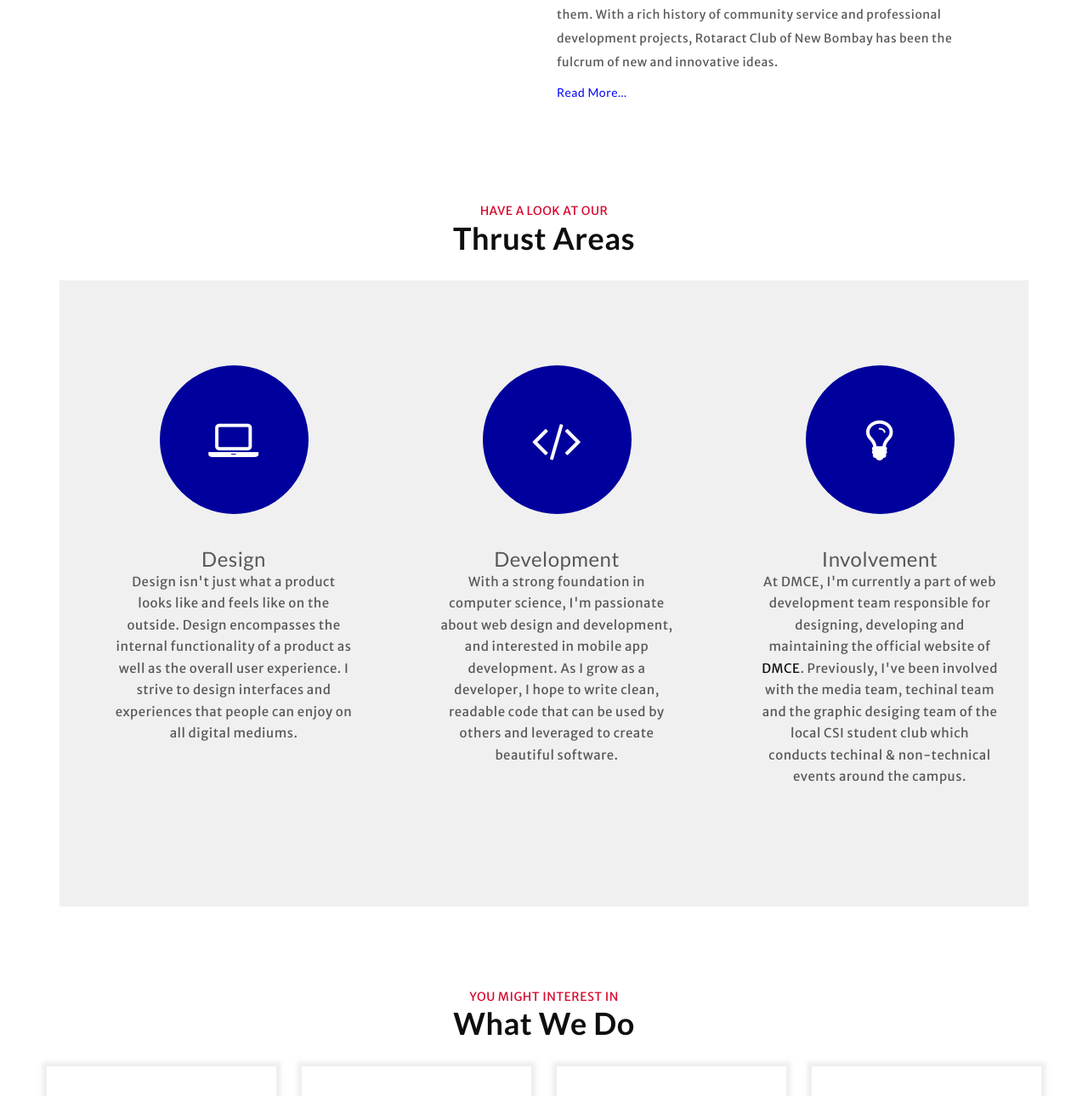
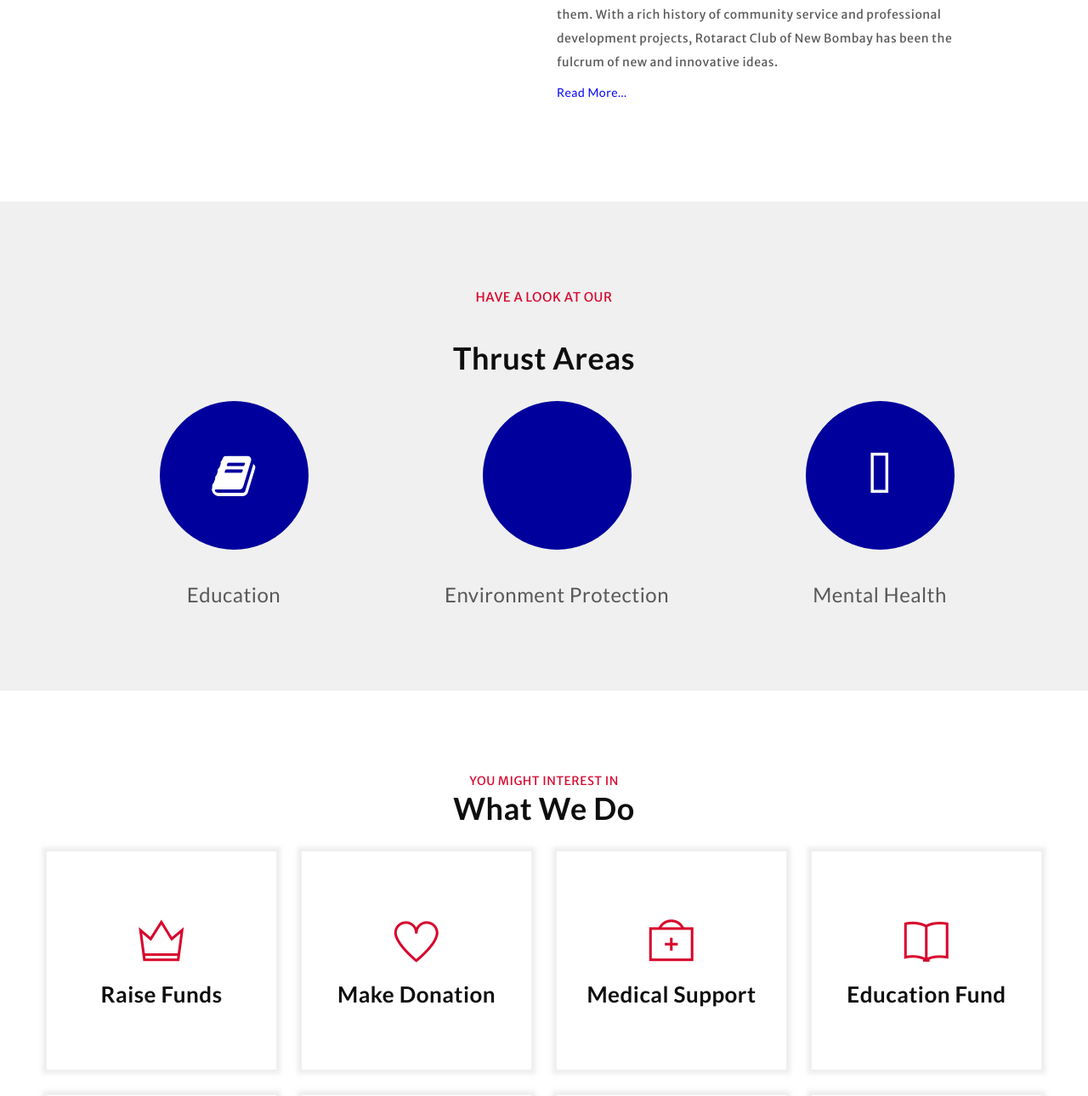
Before and after one commit to smaranx/racnavimumbai, a PHP site: page / in a window 1280 px wide. Shown: the part 1156-2446 px from the top of the page at 85% size. Run offline with PHP 8.4, Linux system fonts and the light colour scheme; some libraries are stand-ins or nearby versions.

Commit message:
Update : 🆕 Thrust areas

```diff
--- a/index.php
+++ b/index.php
@@ -137,7 +137,7 @@
 
     <!-- Start of thurst
 	============================================= -->
-    <section id="thurst" class="thurst-section">
+    <section id="services" class="text-center">
       <div class="container">
           <div class="section-title text-center">
             <div class="section-title-text text-uppercase text-center">
@@ -147,26 +147,21 @@
               <h2>Thrust Areas</h2>
             </div>
           </div>
-          <section id="services" class="text-center">
             <div class="container">
                 <div class="row">
                     <div class="col-md-12">
 
                         <div class="col-md-4 wp2">
-                            <div class="icon"><i class="fa fa-laptop"></i></div>
-                            <h3>Design</h3>
-                            <p>Design isn't just what a product looks like and feels like on the outside. Design encompasses the internal functionality of a product as well as the overall user experience. I strive to design interfaces and experiences that people can enjoy on all digital mediums.
-                            </p>
+                            <div class="icon"><i class="fa fa-book"></i></div>
+                            <h3>Education</h3>
                         </div>
                         <div class="col-md-4 wp2 delay-025s">
-                            <div class="icon"><i class="fa fa-code"></i></div>
-                            <h3>Development</h3>
-                            <p>With a strong foundation in computer science, I'm passionate about web design and development, and interested in mobile app development. As I grow as a developer, I hope to write clean, readable code that can be used by others and leveraged to create beautiful software.</p>
+                            <div class="icon"><i class="fa fa-earth"></i></div>
+                            <h3>Environment Protection</h3>
                         </div>
                         <div class="col-md-4 wp2 delay-05s">
-                            <div class="icon"><i class="fa fa-lightbulb-o"></i></div>
-                            <h3>Involvement</h3>
-                            <p>At DMCE, I'm currently a part of web development team responsible for designing, developing and maintaining the official website of <a href="http://dmce.ac.in" target="_blank">DMCE</a>. Previously, I've been involved with the media team, techinal team and the graphic desiging team of the local CSI student club which conducts techinal & non-technical events around the campus.</p>
+                            <div class="icon"><i class="fa fa-brain"></i></div>
+                            <h3>Mental Health</h3>
                         </div>
                     </div>
                 </div>
```
